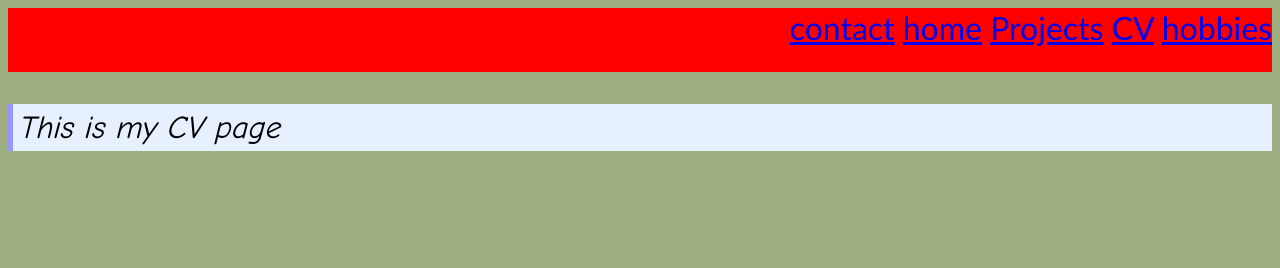
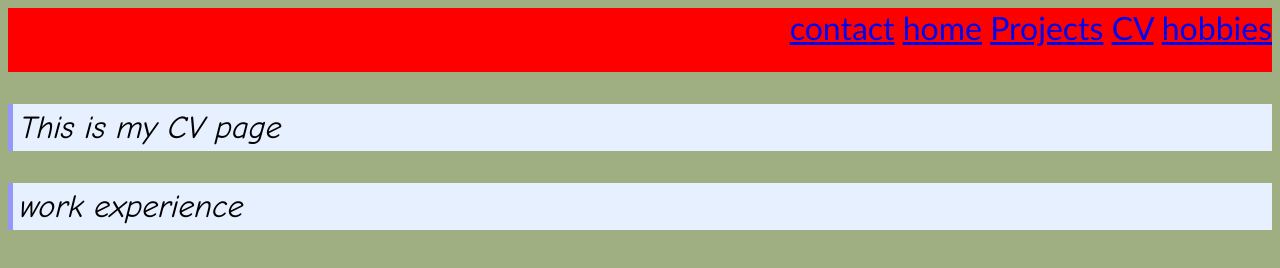
Before and after one commit to Grimm-ops/Digital-tech-repo, a plain HTML site: page www/CV.html in a window 1280 px wide. Drawn offline with Linux system fonts and the light colour scheme.

Commit message:
change CV page

```diff
--- a/www/CV.html
+++ b/www/CV.html
@@ -52,6 +52,7 @@
   </div>
 
   <p class="sectionheading" >This is my CV page</p>
+  <p class="sectionheading" >work experience</p>
   </body>
 
 </html>
```
